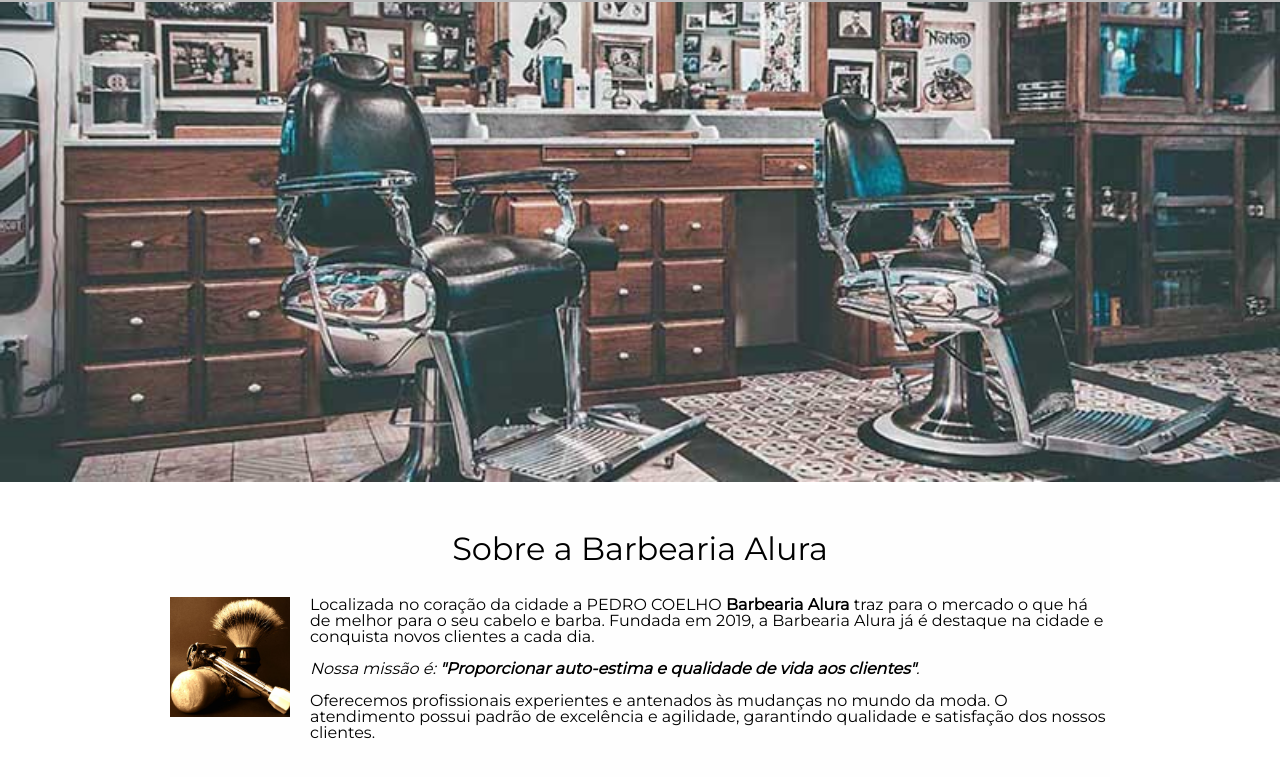
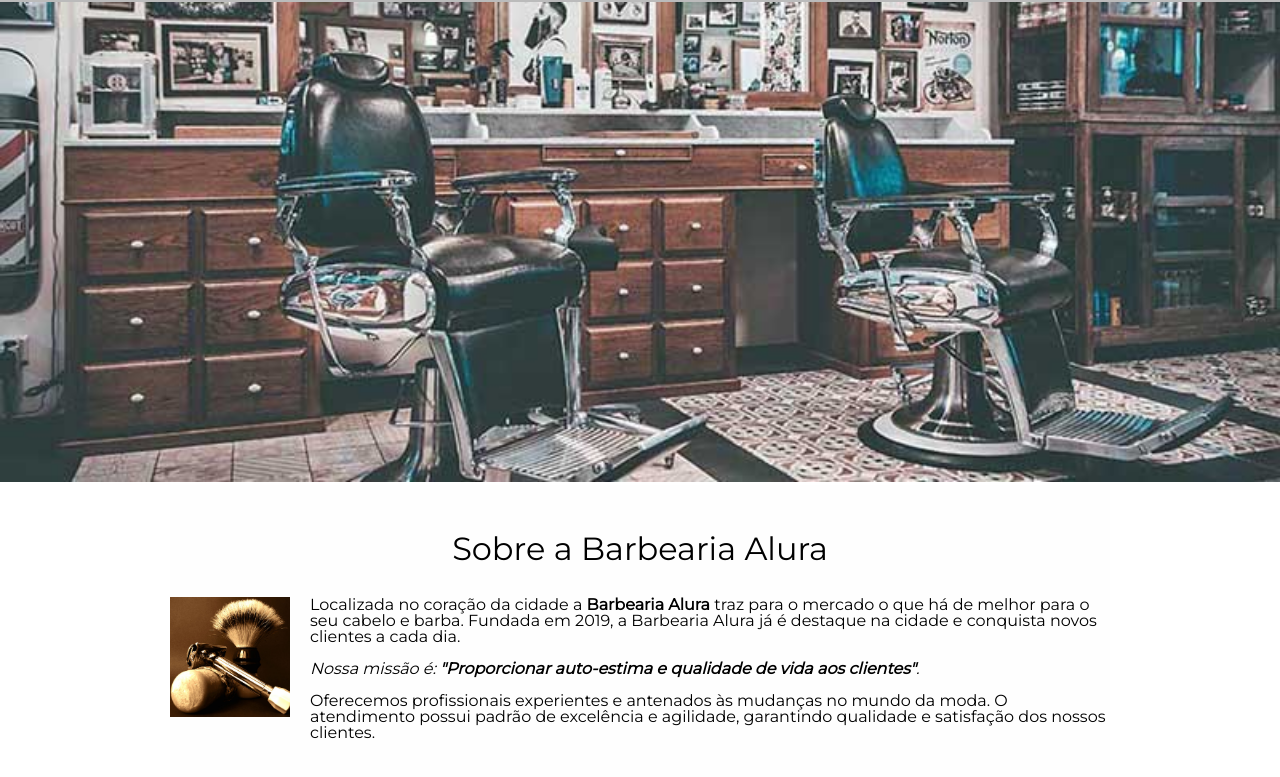
Before and after one commit to pedroxc/Barbearia-Alura, a plain HTML site: page index.html in a window 1280 px wide. Shown: the part 291-1068 px from the top of the page. Drawn offline with Linux system fonts and the light colour scheme.

Commit message:
Update index.html

```diff
--- a/index.html
+++ b/index.html
@@ -41,7 +41,6 @@
 
         <p>
           Localizada no coração da cidade a
-          PEDRO COELHO
           <strong>Barbearia Alura</strong> traz para o mercado o que há de
           melhor para o seu cabelo e barba. Fundada em 2019, a Barbearia Alura
           já é destaque na cidade e conquista novos clientes a cada dia.
```
